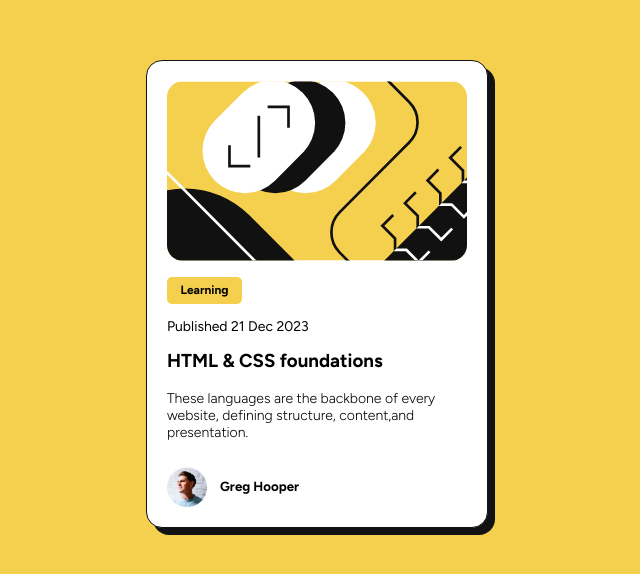
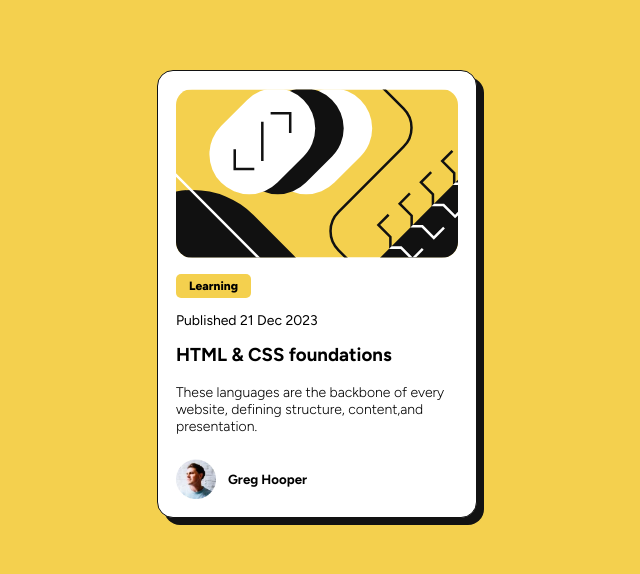
Before and after one commit to sasamir10/Blog-Preview-Card---Frontend-Mentor, a plain HTML site: page index.html in a window 1280 px wide. Shown: the part 104-678 px from the top of the page, without its empty margins (323-963 px from the left). Drawn offline with Linux system fonts and the light colour scheme.

Commit message:
Update style.css

```diff
--- a/style.css
+++ b/style.css
@@ -1,16 +1,16 @@
 *{
     padding: 0;
     margin: 0;
+    box-sizing: border-box;
+    font-family: 'Figtree', sans-serif;
 }
 
 body{
-    font-family: 'Figtree', sans-serif;
     background-color: hsl(47, 88%, 63%);
     display: flex;
     justify-content: center;
     align-items: center;
     height: 100vh;
-    margin: 0;
 }
 
 .container{
@@ -18,13 +18,11 @@ body{
     display: flex;
     flex-direction: column;
     justify-content: center;
-    padding: 20px;
+    padding: 1.125rem;
     border-radius: 16px;
-    max-width: 300px;
+    max-width: 320px;
     max-height: 450px;
     border: 1.5px solid hsl(0, 0%, 7%);
-
-    /* for black shadow of card */
     box-shadow: 7px 7px hsl(0, 0%, 7%);
     transform: translateY(-2px);
 }
@@ -37,12 +35,12 @@ body{
 .learn{
     background-color: hsl(47, 88%, 63%);
     margin: 16px 0 14px 0;
-    font-weight: bold;
+    font-weight: 800;
     max-width: 75px;
     display: flex;
     justify-content: center;
     align-items: center;
-    height: 27px;
+    height: 1.5rem;
     font-size: 12px;
     border-radius: 5px;
     flex-shrink: 0;
@@ -53,6 +51,11 @@ body{
     font-size: 14px;
 }
 
+.container h3:hover{
+    color: hsl(47, 88%, 63%);
+    cursor: pointer;
+}
+
 .para{
     margin: 18px 0 16px 0;
     font-weight: 100;
@@ -60,9 +63,10 @@ body{
 }
 
 .footer{
-    margin-top: 10px;
+    margin-top: 0.5rem;
     display: flex;
     flex-direction: row;
+    align-items: center;
 }
 
 .profile-img{
@@ -71,6 +75,13 @@ body{
 }
 
 .profile-name{
-    font-weight: bolder;
-    padding: 11px 0 0 13px;
+    font-weight: 700;
+    margin-left: 0.75rem;
 }
+
+@media (max-width: 480px){
+    body{
+        padding: 10%;
+        min-height: 700px;
+    }
+}
```
